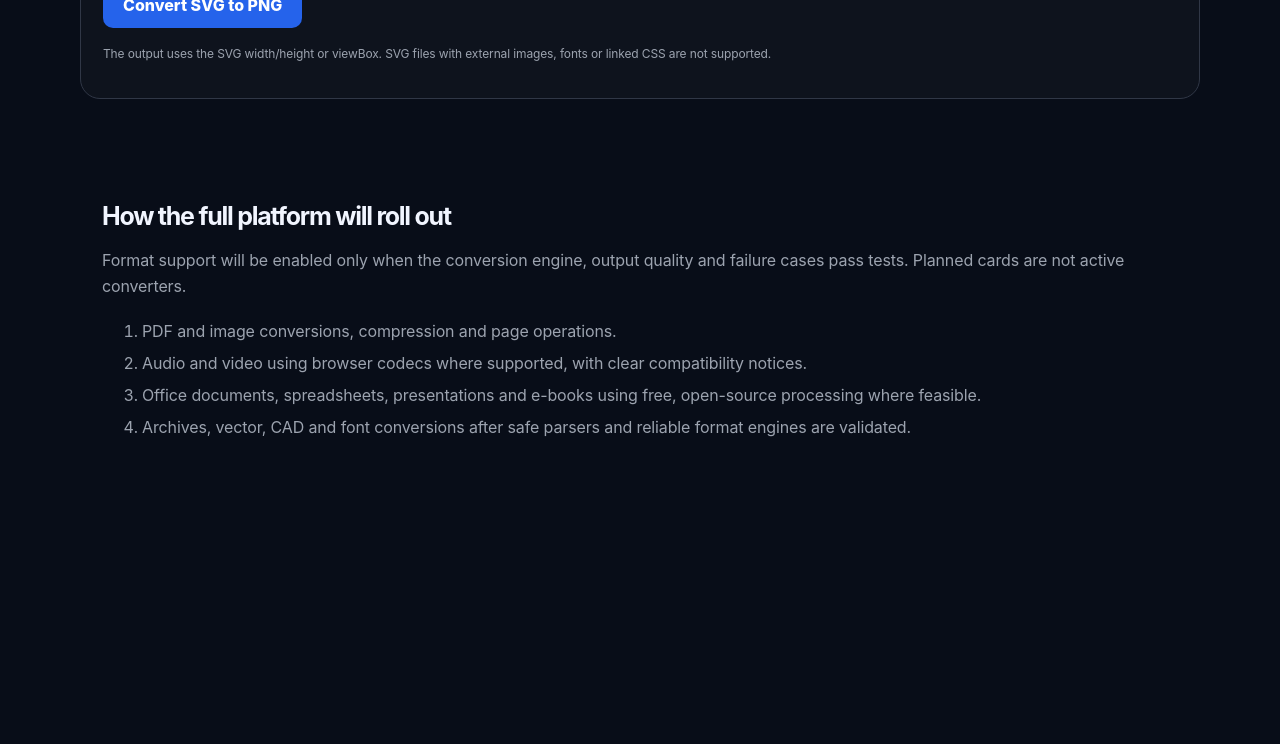
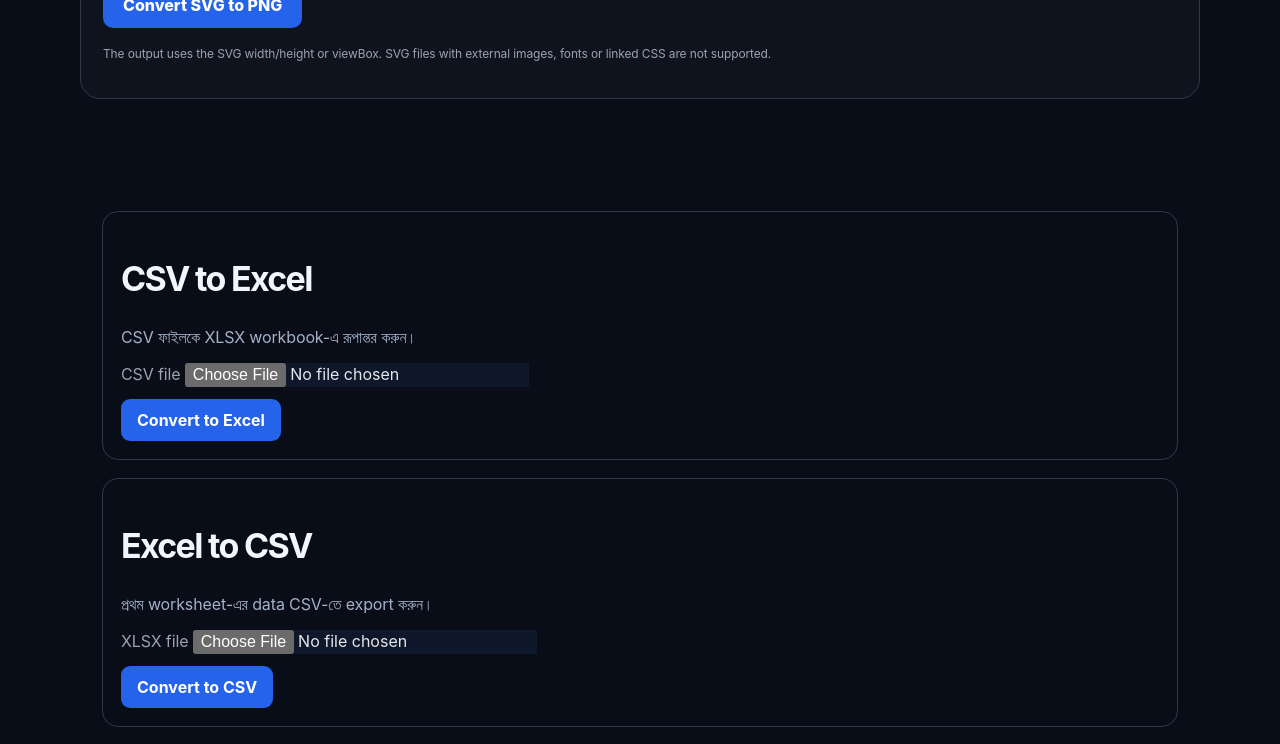
Before and after one commit to Afifarman/QuickToolBox, a Next.js app: page /file-converter in a window 1280 px wide. Shown: the part 2560-3304 px from the top of the page. Before the commit the page ends 3159 px from the top, so only its background shows below. Built offline with nearby package versions, Linux system fonts and the light colour scheme.

Commit message:
fix(converters): render browser-local converter engines

```diff
--- a/components/FileConverterHub.js
+++ b/components/FileConverterHub.js
@@ -302,6 +302,7 @@ export default function FileConverterHub() {
       </div>
       <ImageConverter />
       <SvgToPngConverter />
+      <section id="converter-engines" style={{ marginTop: 34 }}><ConverterEngines /></section>
       <section id="roadmap" style={{ marginTop: 34 }}>
         <h2 style={styles.sectionTitle}>How the full platform will roll out</h2>
         <p style={styles.muted}>Format support will be enabled only when the conversion engine, output quality and failure cases pass tests. Planned cards are not active converters.</p>
```
